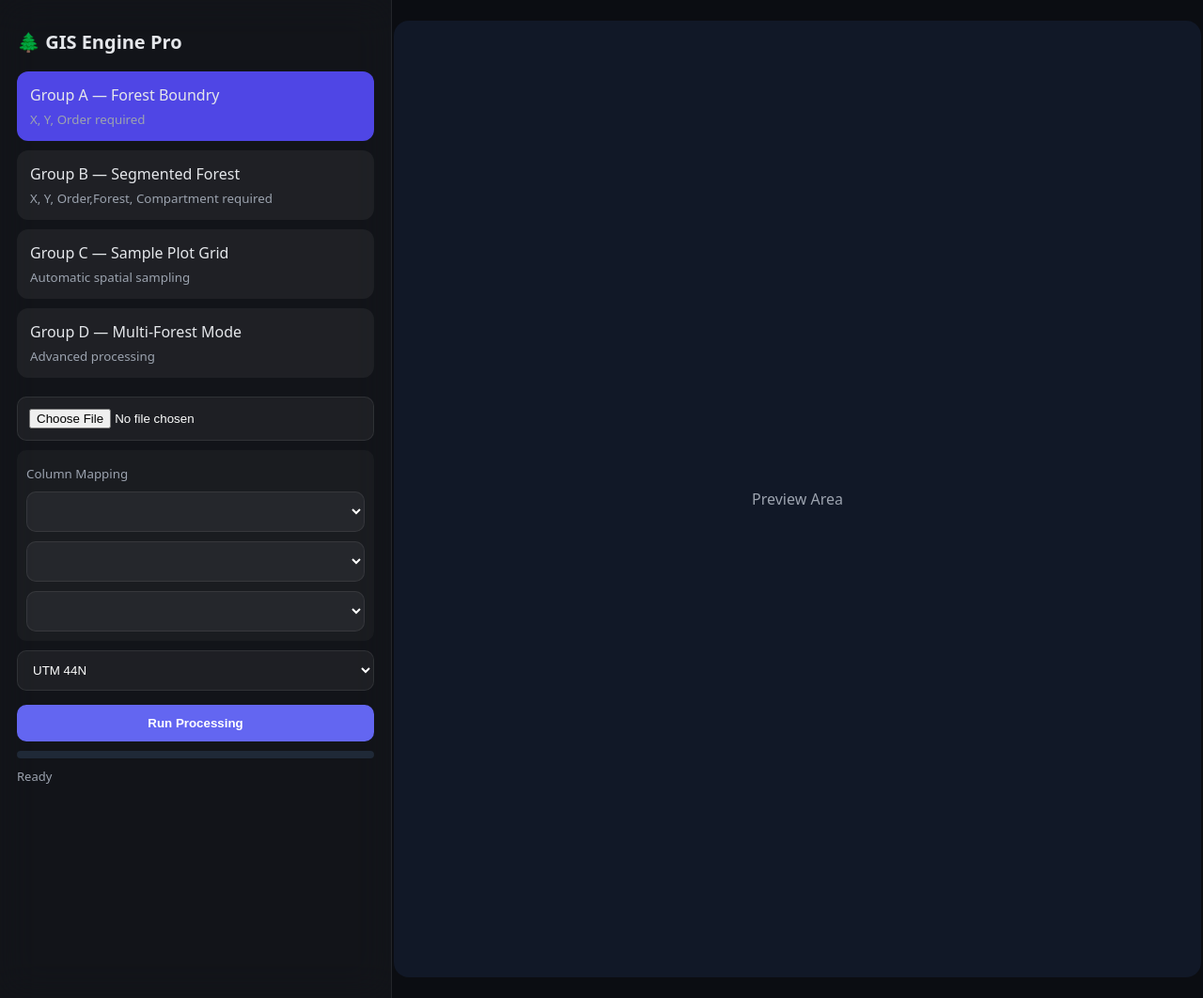
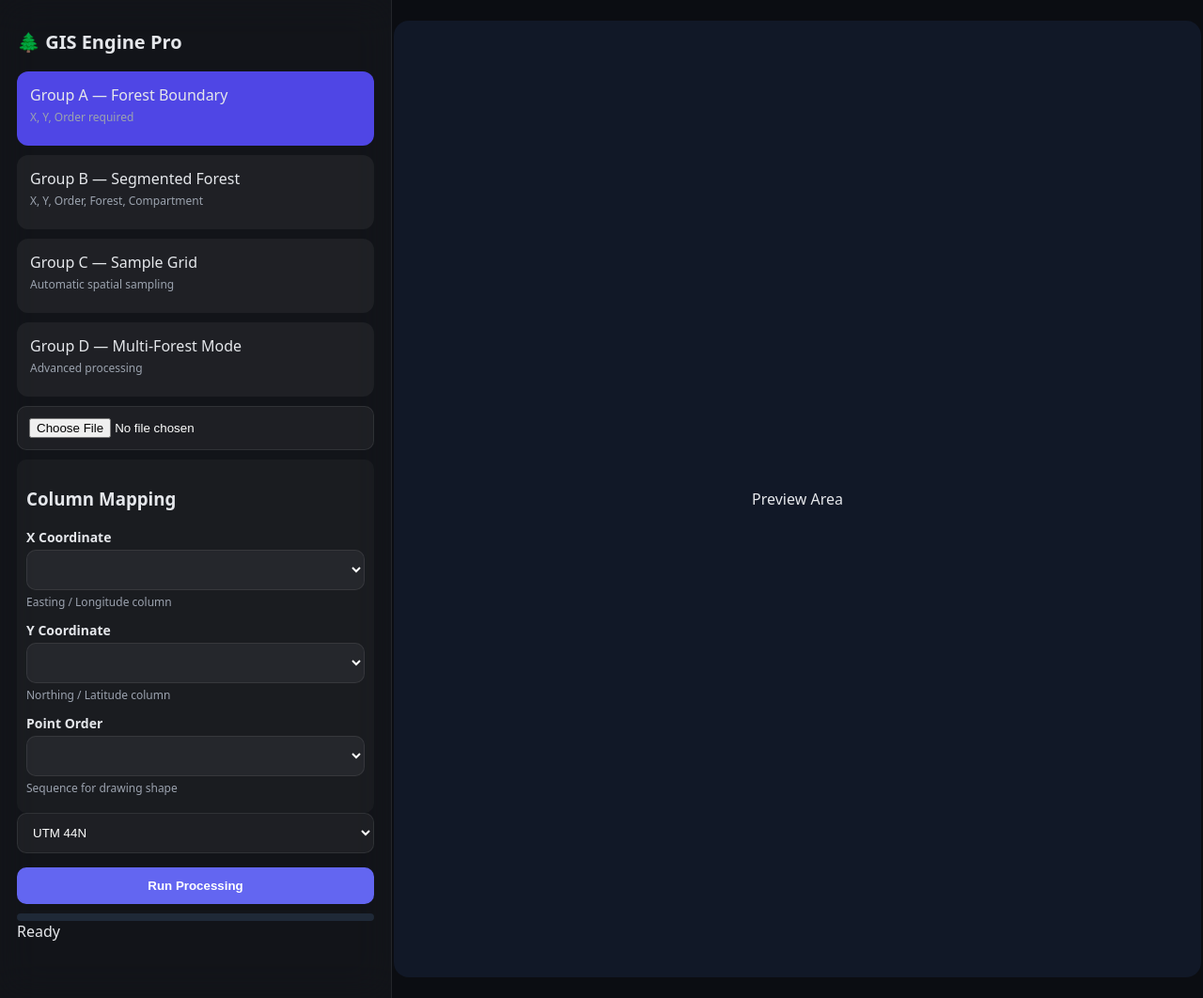
Before and after one commit to 1ravikafle-glitch/ElfakGISProStudio, a Flask app: page / in a window 1280 px wide. Shown: the whole page at 94% size. Run offline with Flask 3, Linux system fonts and the light colour scheme; lists and menus that the app fills with data are empty.

Commit message:
Update index.html

```diff
--- a/templates/index.html
+++ b/templates/index.html
@@ -18,6 +18,7 @@ display:flex;
 height:100vh;
 }
 
+/* SIDEBAR */
 .sidebar{
 width:380px;
 padding:18px;
@@ -44,10 +45,25 @@ transition:0.25s;
 .group:hover{ background:#1f2937; }
 .active{ background:#4f46e5; }
 
+label{
+display:block;
+margin-top:12px;
+margin-bottom:4px;
+font-size:14px;
+font-weight:600;
+}
+
+small{
+display:block;
+margin-top:4px;
+margin-bottom:8px;
+color:#9ca3af;
+font-size:12px;
+}
+
 input,select{
 width:100%;
 padding:12px;
-margin-top:10px;
 border-radius:10px;
 border:1px solid rgba(255,255,255,0.08);
 background:rgba(255,255,255,0.05);
@@ -77,8 +93,6 @@ cursor:pointer;
 
 button:hover{ background:#4f46e5; }
 
-.status{ margin-top:10px; color:#9ca3af; font-size:13px; }
-
 .progress-bar{
 width:100%;
 height:8px;
@@ -94,6 +108,7 @@ width:0%;
 background:#4f46e5;
 }
 
+/* PREVIEW */
 .preview{
 flex:1;
 display:flex;
@@ -126,16 +141,6 @@ color:#60a5fa;
 display:none;
 cursor:pointer;
 }
-/* small label styling */
-small{
-color:#9ca3af;
-display:block;
-margin-top:6px;
-}
-
-#text{
-color:#9ca3af;
-}
 </style>
 </head>
 
@@ -149,17 +154,17 @@ color:#9ca3af;
 <h1>🌲 GIS Engine Pro</h1>
 
 <div class="group active" onclick="setMode('A', this)">
-Group A — Forest Boundry
+Group A — Forest Boundary
 <small>X, Y, Order required</small>
 </div>
 
 <div class="group" onclick="setMode('B', this)">
 Group B — Segmented Forest
-<small>X, Y, Order,Forest, Compartment required</small>
+<small>X, Y, Order, Forest, Compartment</small>
 </div>
 
 <div class="group" onclick="setMode('C', this)">
-Group C — Sample Plot Grid
+Group C — Sample Grid
 <small>Automatic spatial sampling</small>
 </div>
 
@@ -170,16 +175,37 @@ Group D — Multi-Forest Mode
 
 <input type="file" id="file">
 
-<!-- COLUMN FILTER (FIXED) -->
+<!-- COLUMN MAPPING -->
 <div id="columnBox" class="section" style="display:block;">
-<small>Column Mapping</small>
+
+<h3>Column Mapping</h3>
+
+<label>X Coordinate</label>
 <select id="xCol"></select>
+<small>Easting / Longitude column</small>
+
+<label>Y Coordinate</label>
 <select id="yCol"></select>
+<small>Northing / Latitude column</small>
+
+<label>Point Order</label>
 <select id="orderCol"></select>
+<small>Sequence for drawing shape</small>
+
+<div id="groupBFields" style="display:none;">
+
+<hr style="border:1px solid rgba(255,255,255,0.1); margin:15px 0;">
+
+<label>Forest Column</label>
+<select id="forestCol"></select>
+<small>Forest name field</small>
+
+<label>Compartment Column</label>
+<select id="compCol"></select>
+<small>Compartment ID field</small>
+
 </div>
 
-<div id="forestBox" class="section">
-<input id="forest" placeholder="Forest name">
 </div>
 
 <select id="zone">
@@ -200,7 +226,7 @@ Group D — Multi-Forest Mode
 <div class="progress" id="progress"></div>
 </div>
 
-<div class="status" id="status">Ready</div>
+<div id="status">Ready</div>
 
 </div>
 
@@ -216,50 +242,72 @@ Group D — Multi-Forest Mode
 </div>
 
 <script>
+
 let mode = "A";
-let loadController = { aborted:false, timeout:null };
 
-/* FIXED COLUMN LOADING */
+/* MODE SWITCH */
+function setMode(m, el){
+
+mode = m;
+
+document.querySelectorAll(".group").forEach(g=>g.classList.remove("active"));
+el.classList.add("active");
+
+document.getElementById("gridBox").style.display =
+(m==="C") ? "block" : "none";
+
+document.getElementById("columnBox").style.display =
+(m==="A"||m==="B"||m==="D") ? "block" : "none";
+
+document.getElementById("groupBFields").style.display =
+(m==="B") ? "block" : "none";
+}
+
+/* LOAD COLUMNS */
 document.getElementById("file").addEventListener("change", async function () {
+
 let file = this.files[0];
 if (!file) return;
 
 let fd = new FormData();
 fd.append("file", file);
 
-    let res = await fetch("/get-columns", { method:"POST", body:fd });
+let res = await fetch("/get-columns", {
+method:"POST",
+body:fd
+});
+
 let cols = await res.json();
 
 let xSel = document.getElementById("xCol");
 let ySel = document.getElementById("yCol");
 let oSel = document.getElementById("orderCol");
+let fSel = document.getElementById("forestCol");
+let cSel = document.getElementById("compCol");
 
-    xSel.innerHTML = "";
-    ySel.innerHTML = "";
-    oSel.innerHTML = "";
+[xSel,ySel,oSel,fSel,cSel].forEach(s=>s.innerHTML="");
 
 cols.forEach(c=>{
-        xSel.innerHTML += `<option value="${c}">${c}</option>`;
-        ySel.innerHTML += `<option value="${c}">${c}</option>`;
-        oSel.innerHTML += `<option value="${c}">${c}</option>`;
-    });
+let opt = `<option value="${c}">${c}</option>`;
+xSel.innerHTML += opt;
+ySel.innerHTML += opt;
+oSel.innerHTML += opt;
+fSel.innerHTML += opt;
+cSel.innerHTML += opt;
 });
 
-/* MODE SWITCH */
-function setMode(m, el){
-mode = m;
-document.querySelectorAll(".group").forEach(g=>g.classList.remove("active"));
-el.classList.add("active");
+/* AUTO DETECT */
+cols.forEach(c=>{
+let n = c.toLowerCase();
 
-document.getElementById("forestBox").style.display =
-(m==="A") ? "block" : "none";
+if(n.includes("x")||n.includes("lon")) xSel.value=c;
+if(n.includes("y")||n.includes("lat")) ySel.value=c;
+if(n.includes("order")||n.includes("seq")) oSel.value=c;
+if(n.includes("forest")) fSel.value=c;
+if(n.includes("comp")) cSel.value=c;
+});
 
-document.getElementById("gridBox").style.display =
-(m==="C") ? "block" : "none";
-
-document.getElementById("columnBox").style.display =
-(m==="A"||m==="B"||m==="D") ? "block" : "none";
-}
+});
 
 /* RUN */
 async function run(){
@@ -272,21 +320,18 @@ fd.append("file", file);
 fd.append("mode", mode);
 fd.append("zone", document.getElementById("zone").value);
 
-if(mode==="A"||mode==="B"||mode==="D"){
-fd.append("forest", document.getElementById("forest").value || "FOREST");
-fd.append("mapping", JSON.stringify({
+let mapping = {
 X: xCol.value,
 Y: yCol.value,
 Order: orderCol.value
-}));
+};
+
+if(mode==="B"){
+mapping.Forest = forestCol.value;
+mapping.Compartment = compCol.value;
 }
 
-if(mode==="C"){
-fd.append("w", w.value);
-fd.append("h", h.value);
-fd.append("rows", rows.value);
-fd.append("cols", cols.value);
-}
+fd.append("mapping", JSON.stringify(mapping));
 
 let res = await fetch("/upload",{method:"POST",body:fd});
 let data = await res.json();
@@ -297,18 +342,11 @@ status.innerText="Done ✔";
 download.href=data.download;
 download.style.display="block";
 
-loadPreview(data.run_id);
-}
-
-/* PREVIEW */
-function loadPreview(id){
-let img=document.getElementById("img");
-let text=document.getElementById("text");
-
-img.src="/outputs/"+id+"/output.png?t="+Date.now();
+img.src="/outputs/"+data.run_id+"/output.png?t="+Date.now();
 img.style.display="block";
 text.innerText="Preview Ready ✔";
 }
+
 </script>
 
 </body>
```
Lines whose indentation alone changed are shown as unchanged.
